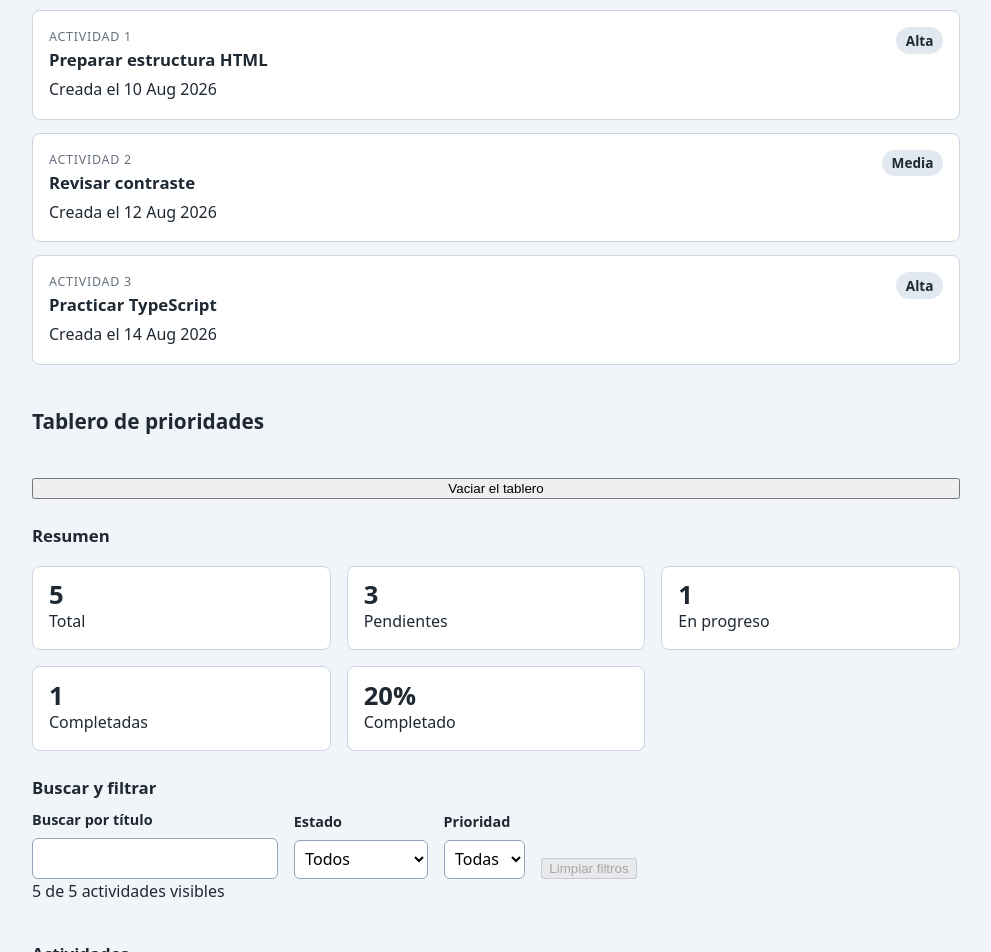
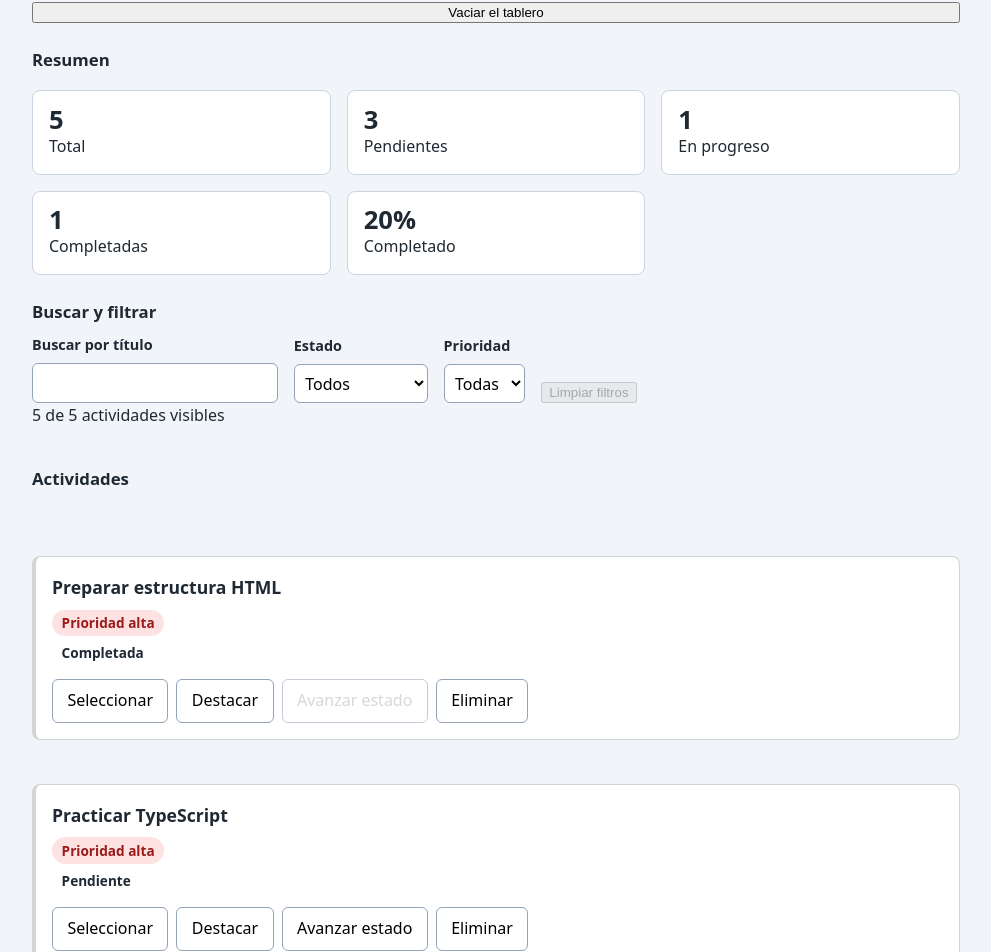
Before and after one commit to hamlet10/curso_angular, an Angular app in the folder panel-actividades/: page / in a window 1280 px wide. Shown: the part 254-1206 px from the top of the page, without its empty margins (144-1135 px from the left). Built offline with nearby package versions, Linux system fonts and the light colour scheme.

Commit message:
Incremento 3: la lista, y el reenvío explícito

```diff
--- a/panel-actividades/src/app/actividades/lista-actividades/lista-actividades.css
+++ b/panel-actividades/src/app/actividades/lista-actividades/lista-actividades.css
@@ -8,23 +8,15 @@
   justify-content: space-between;
 }
 
-.lista { list-style: none; margin: 1rem 0 0; padding: 0; display: grid; gap: .8rem; }
+.lista { display: grid; grid-template-columns: minmax(0, 1fr); gap: 0.75rem; }
+.lista > li,
+.tarjeta,
+.metricas li,
+.campo { min-width: 0; }
 
-.lista li {
-  display: flex;
-  flex-wrap: wrap;
-  gap: .5rem 1rem;
-  align-items: start;
-  justify-content: space-between;
-  background: #ffffff;
-  border: 1px solid #cbd5e1;
-  border-radius: 8px;
-  padding: 1rem;
-  min-width: 0;
-}
 
-.lista h3 { margin: 0 0 .2rem; font-size: 1.05rem; }
-.lista p { margin: 0; }
+
+.vacio { border: 1px dashed #949494; border-radius: 0.5rem; padding: 1.5rem; text-align: center; }
 
 .posicion {
   font-size: .78rem;
--- a/panel-actividades/src/app/actividades/lista-actividades/lista-actividades.html
+++ b/panel-actividades/src/app/actividades/lista-actividades/lista-actividades.html
@@ -1,24 +1,47 @@
-<section aria-labelledby="lista-titulo">
+<ul class="lista">
+  @for (actividad of actividades(); track actividad.id) {
+    <li>
+      <app-tarjeta-actividad
+        [actividad]="actividad"
+        [seleccionada]="seleccionadaId() === actividad.id"
+        (seleccionCambiada)="seleccionCambiada.emit($event)"
+        (destacadoCambiado)="destacadoCambiado.emit($event)"
+        (avanceSolicitado)="avanceSolicitado.emit($event)"
+        (eliminacionSolicitada)="eliminacionSolicitada.emit($event)" />
+    </li>
+  } @empty {
+    <li class="vacio">
+      <p>{{ mensajeVacio() }}</p>
+      @if (hayFiltros()) {
+        <button type="button" (click)="limpiezaSolicitada.emit()">Quitar los filtros</button>
+      }
+    </li>
+  }
+</ul>
+<!-- <section aria-labelledby="lista-titulo">
   <div class="encabezado-seccion">
     <h2 id="lista-titulo">Actividades recientes</h2>
     <p>{{ actividades.length }} en la vista</p>
   </div>
 
   <ul class="lista">
-    @for (actividad of actividades; track actividad.id; let posicion = $index) {
+  @for (actividad of actividades(); track actividad.id) {
     <li>
-        <div>
-          <p class="posicion">Actividad {{ posicion + 1 }}</p>
-          <h3>{{ actividad.titulo }}</h3>
-          <p>Creada el {{ actividad.creadaEn | date: 'd MMM y' }}</p>
-        </div>
-        <span class="prioridad">{{ actividad.prioridad | titlecase }}</span>
+      <app-tarjeta-actividad
+        [actividad]="actividad"
+        [seleccionada]="seleccionadaId() === actividad.id"
+        (seleccionCambiada)="seleccionCambiada.emit($event)"
+        (destacadoCambiado)="destacadoCambiado.emit($event)"
+        (avanceSolicitado)="avanceSolicitado.emit($event)"
+        (eliminacionSolicitada)="eliminacionSolicitada.emit($event)" />
     </li>
   } @empty {
-      <li class="estado-vacio">
-        <h3>No hay actividades</h3>
-        <p>Crea una actividad cuando estés listo para comenzar.</p>
+    <li class="vacio">
+      <p>{{ mensajeVacio() }}</p>
+      @if (hayFiltros()) {
+        <button type="button" (click)="limpiezaSolicitada.emit()">Quitar los filtros</button>
+      }
     </li>
   }
 </ul>
-</section>
+</section> -->
--- a/panel-actividades/src/app/actividades/lista-actividades/lista-actividades.ts
+++ b/panel-actividades/src/app/actividades/lista-actividades/lista-actividades.ts
@@ -1,17 +1,22 @@
-import { DatePipe, TitleCasePipe } from '@angular/common';
-import { Component } from '@angular/core';
-import type { Actividad } from '../../modelos/actividad';
+import { Component, input, output } from '@angular/core';
+import { Actividad } from '../../modelos/actividad';
+import { TarjetaActividad } from '../tarjeta-actividad/tarjeta-actividad';
 
 @Component({
   selector: 'app-lista-actividades',
-  imports: [DatePipe, TitleCasePipe],
+  imports: [TarjetaActividad],
   templateUrl: './lista-actividades.html',
   styleUrl: './lista-actividades.css',
 })
 export class ListaActividades {
-  protected readonly actividades: Actividad[] = [
-    { id: 1, titulo: 'Preparar estructura HTML', estado: 'completada', prioridad: 'alta', creadaEn: '2026-08-10', destacada: false },
-    { id: 2, titulo: 'Revisar contraste', estado: 'en_progreso', prioridad: 'media', creadaEn: '2026-08-12', destacada: false},
-    { id: 3, titulo: 'Practicar TypeScript', estado: 'pendiente', prioridad: 'alta', creadaEn: '2026-08-14', destacada: false },
-  ];
+  readonly actividades = input.required<Actividad[]>();
+  readonly seleccionadaId = input<number | null>(null);
+  readonly mensajeVacio = input('No hay nada que mostrar.');
+  readonly hayFiltros = input(false);
+
+  readonly seleccionCambiada = output<number>();
+  readonly destacadoCambiado = output<number>();
+  readonly avanceSolicitado = output<number>();
+  readonly eliminacionSolicitada = output<number>();
+  readonly limpiezaSolicitada = output<void>();
 }
--- a/panel-actividades/src/app/actividades/pagina-actividades/pagina-actividades.css
+++ b/panel-actividades/src/app/actividades/pagina-actividades/pagina-actividades.css
@@ -8,13 +8,3 @@
 .campo { display: flex; flex-direction: column; gap: 0.25rem; }
 .campo input,
 .campo select { padding: 0.4rem; }
-
-.lista { display: grid; grid-template-columns: minmax(0, 1fr); gap: 0.75rem; }
-.lista > li,
-.tarjeta,
-.metricas li,
-.campo { min-width: 0; }
-
-
-
-.vacio { border: 1px dashed #949494; border-radius: 0.5rem; padding: 1.5rem; text-align: center; }
--- a/panel-actividades/src/app/actividades/pagina-actividades/pagina-actividades.html
+++ b/panel-actividades/src/app/actividades/pagina-actividades/pagina-actividades.html
@@ -54,25 +54,15 @@
   <section aria-labelledby="titulo-actividades">
     <h3 id="titulo-actividades">Actividades</h3>
 
-    <ul class="lista">
-      @for (actividad of visibles(); track actividad.id) {
-                <li>
-          <app-tarjeta-actividad
-            [actividad]="actividad"
-            [seleccionada]="seleccionadaId() === actividad.id"
-            (seleccionCambiada)="seleccionar($event)"
-            (destacadoCambiado)="alternarDestacada($event)"
-            (avanceSolicitado)="avanzarEstado($event)"
-            (eliminacionSolicitada)="eliminar($event)" />
-        </li>
-      } @empty {
-        <li class="vacio">
-          <p>{{ mensajeVacio() }}</p>
-          @if (hayFiltros()) {
-            <button type="button" (click)="limpiarFiltros()">Quitar los filtros</button>
-          }
-        </li>
-      }
-    </ul>
+        <app-lista-actividades
+      [actividades]="visibles()"
+      [seleccionadaId]="seleccionadaId()"
+      [mensajeVacio]="mensajeVacio()"
+      [hayFiltros]="hayFiltros()"
+      (seleccionCambiada)="seleccionar($event)"
+      (destacadoCambiado)="alternarDestacada($event)"
+      (avanceSolicitado)="avanzarEstado($event)"
+      (eliminacionSolicitada)="eliminar($event)"
+      (limpiezaSolicitada)="limpiarFiltros()" />
   </section>
 </section>
--- a/panel-actividades/src/app/actividades/pagina-actividades/pagina-actividades.ts
+++ b/panel-actividades/src/app/actividades/pagina-actividades/pagina-actividades.ts
@@ -5,10 +5,10 @@ import {   Actividad,
   FiltroPrioridad,
   Prioridad,} from '../../modelos/actividad';
 import { ResumenActividades } from '../resumen-actividades/resumen-actividades';
-import { TarjetaActividad } from '../tarjeta-actividad/tarjeta-actividad';
+import { ListaActividades } from '../lista-actividades/lista-actividades';
 
 @Component({
-  imports: [ResumenActividades, TarjetaActividad],
+  imports: [ResumenActividades,  ListaActividades],
   selector: 'app-pagina-actividades',
   styleUrl: './pagina-actividades.css',
   templateUrl: './pagina-actividades.html',
--- a/panel-actividades/src/app/app.html
+++ b/panel-actividades/src/app/app.html
@@ -11,7 +11,7 @@
 <!--
   <app-resumen-actividades [total]="0", [pendientes]="0", [enProgreso]="0", [completadas]="0"  /> -->
   <!-- <app-tarjeta-actividad /> -->
-  <app-lista-actividades />
+  <!-- <app-lista-actividades /> -->
   <!-- <app-tablero-prioridades /> -->
   <app-pagina-actividades />
 </main>
--- a/panel-actividades/src/app/app.ts
+++ b/panel-actividades/src/app/app.ts
@@ -7,7 +7,7 @@ import { PaginaActividades } from './actividades/pagina-actividades/pagina-activ
 
 @Component({
   selector: 'app-root',
-  imports: [RouterOutlet,   ListaActividades,  PaginaActividades],
+  imports: [RouterOutlet,    PaginaActividades],
   templateUrl: './app.html',
   styleUrl: './app.css',
 })
```
Lines whose indentation alone changed are shown as unchanged.
